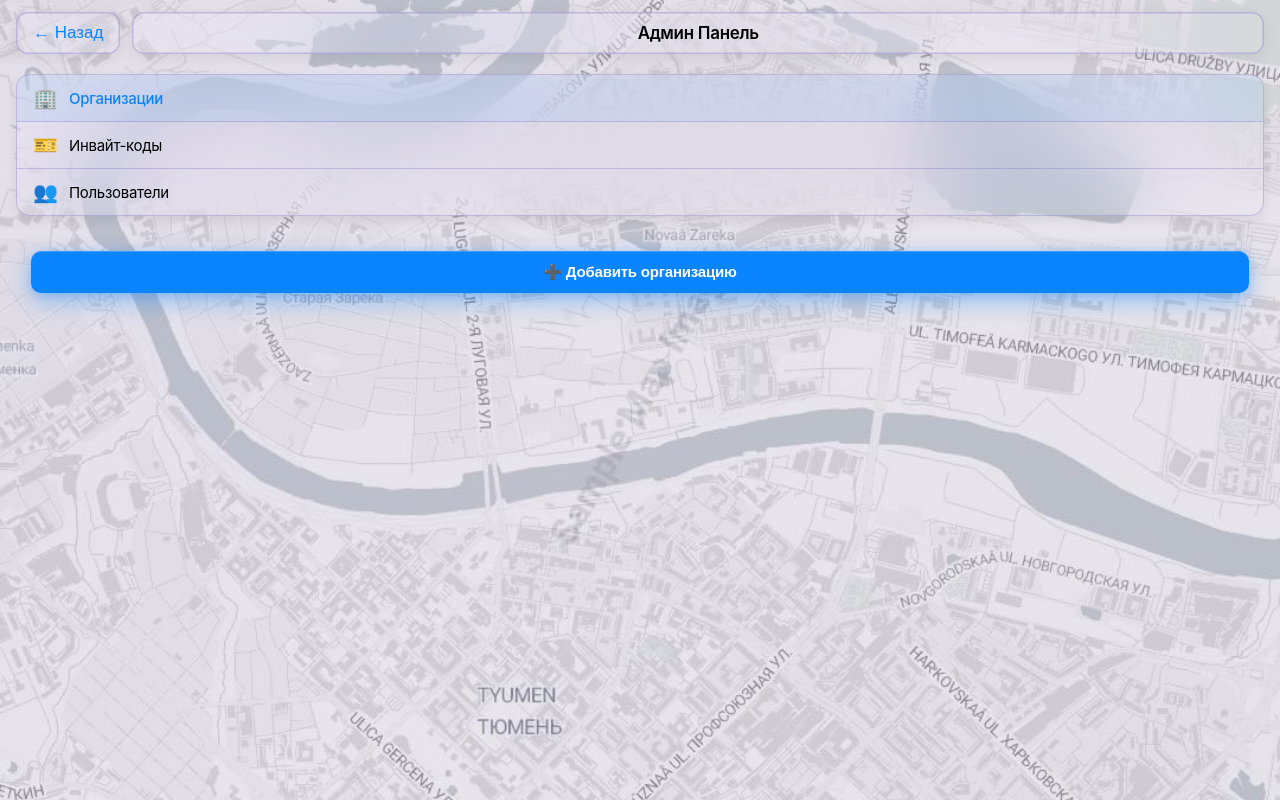
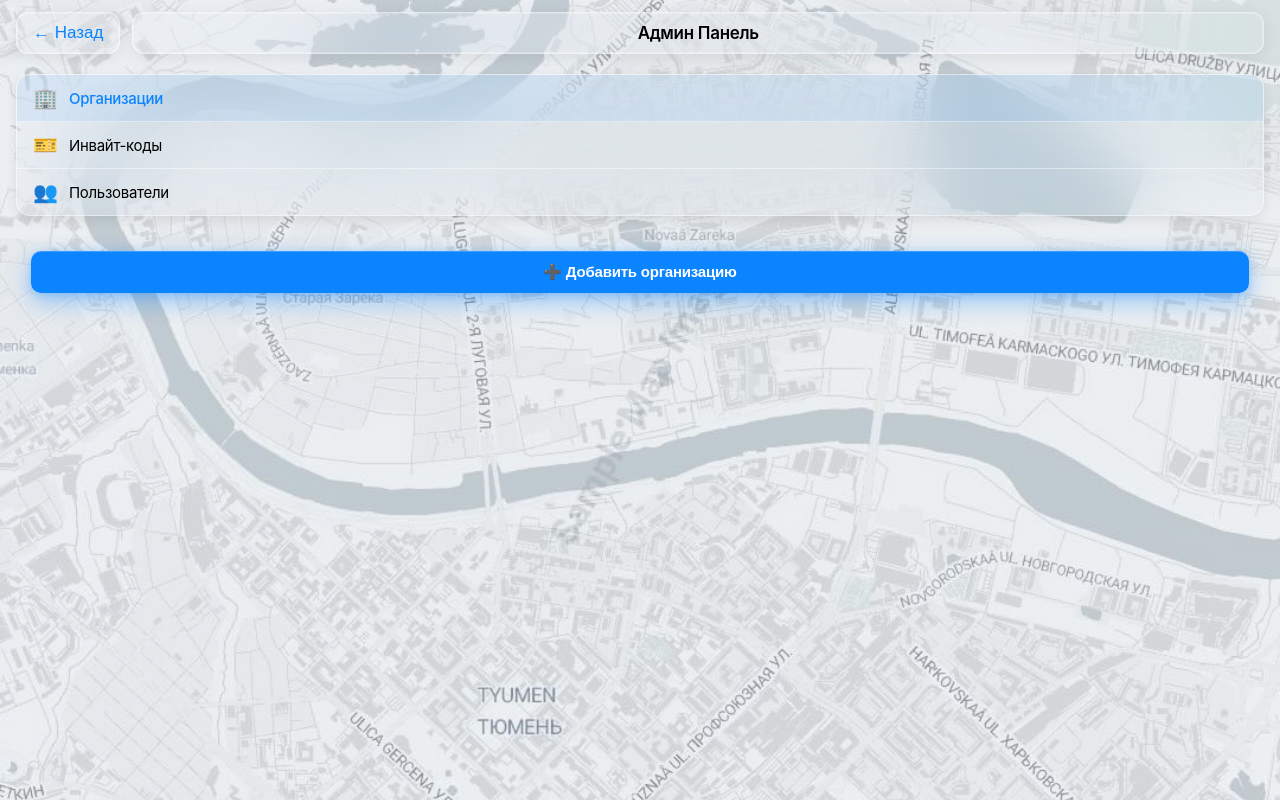
Before and after one commit to ihorxshdy/freighthub, a Flask app: page /admin in a window 1280 px wide. Run offline with Flask 3, Linux system fonts and the light colour scheme; parts of the project's set-up code (start-up, migrations or seed data) failed here and were passed over; some libraries are stand-ins or nearby versions.

Commit message:
ФИНАЛЬНАЯ палитра Twilight: темная тема - глубокий темно-фиолетовый почти черный (rgba(20,15,30) / rgba(35,25,55)) как BMW на фото, светлая - холодный LED белый/синий (rgba(200,220,255)). Границы белые светящиеся (rgba(255,255,255,0.25-0.45)). МАКСИМАЛЬНАЯ прозрачность элементов 0.08 для настоящего стекла

```diff
--- a/webapp/static/css/style.css
+++ b/webapp/static/css/style.css
@@ -8,13 +8,13 @@
     --tg-theme-button-text-color: #ffffff;
     --tg-theme-secondary-bg-color: #f5f5f7;
 
-    /* True iOS Liquid Glass variables - LIGHT THEME (Twilight Purple) */
-    --glass-bg: rgba(255, 255, 255, 0.10);
-    --glass-border: rgba(140, 120, 200, 0.40);
+    /* True iOS Liquid Glass variables - LIGHT THEME (Cold LED White/Blue) */
+    --glass-bg: rgba(255, 255, 255, 0.08);
+    --glass-border: rgba(255, 255, 255, 0.45);
     --glass-shadow: rgba(0, 0, 0, 0.08);
-    --glass-hover: rgba(255, 255, 255, 0.18);
-    --gradient-start: rgba(140, 120, 200, 0.25);
-    --gradient-end: rgba(140, 120, 200, 0.10);
+    --glass-hover: rgba(255, 255, 255, 0.15);
+    --gradient-start: rgba(255, 255, 255, 0.30);
+    --gradient-end: rgba(255, 255, 255, 0.05);
 
     /* Our custom variables for light theme */
     --card-bg: var(--tg-theme-secondary-bg-color, #ffffff);
@@ -91,9 +91,9 @@ body {
     background-color: #f5f5f7;
     background-image:
         linear-gradient(135deg,
-            rgba(140, 120, 200, 0.15) 0%,
-            rgba(160, 130, 210, 0.12) 50%,
-            rgba(120, 100, 180, 0.10) 100%
+            rgba(200, 220, 255, 0.15) 0%,
+            rgba(180, 210, 250, 0.12) 50%,
+            rgba(190, 215, 255, 0.10) 100%
         ),
         url('../images/background_day.jpg');
     background-size: cover;
```
Also changed, not shown: other parts of webapp/static/css/style.css (+27 -27 lines).
